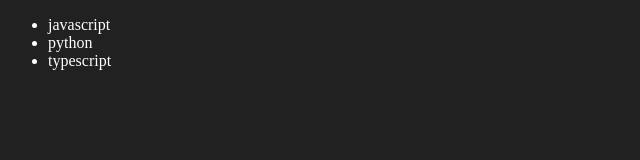
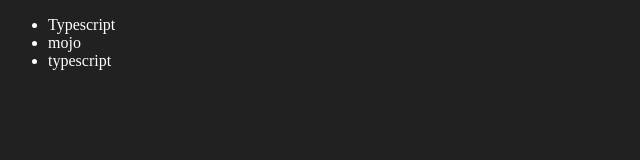
Before and after one commit to Fenilpen/js-hindi-youtube, a plain HTML site: page 06_dom/four.html in a window 1280 px wide. Shown: the full height of the page, 0-640 px from the left. Drawn offline with Linux system fonts and the light colour scheme.

Commit message:
Update four.html

```diff
--- a/06_dom/four.html
+++ b/06_dom/four.html
@@ -19,5 +19,31 @@
     }
     addLanguage("python")
     addLanguage("typescript")
+
+// how to do with more optimized way
+
+    function addOptiLanguage (langname){
+       const li = document.createElement('li')
+       li.appendChild(document.createTextNode(langname))
+       document.querySelector('.language').appendChild(li)
+    }
+
+    addOptiLanguage("golang")
+
+
+    // edit example
+    const secondlang = document.querySelector("li:nth-child(2)")
+    // secondlang.innerHTML = "mojo"
+    const newli = document.createElement('li')
+    newli.textContent = "mojo"
+    secondlang.replaceWith(newli)
+
+    //edit example
+    const thirdLang = document.querySelector("li:first-child")
+    thirdLang.outerHTML = '<li>Typescript</li>'
+
+    //remove
+    const lastlang = document.querySelector('li:last-child')
+    lastlang.remove()
 </script>
 </html>
```
